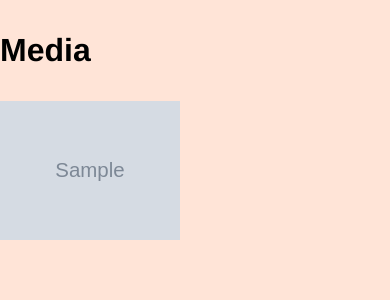
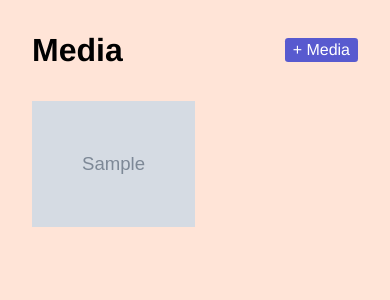
Before and after one commit to frnsys/taozi, a Flask app: template unbag/front/templates/admin/media.html in a window 390 px wide; the page is wider, and only the part inside the window is pictured. Shown: the top 300 px of that part. Run offline with Flask 2, Linux system fonts and the light colour scheme; the template is opened without the code that fills it: most values are stand-ins (such as "Sample title", 1, 10 or a date in 2020); grey boxes marked "Sample" are stand-in pictures; parts of the project's set-up code (start-up, migrations or seed data) failed here and were passed over; some libraries are stand-ins or nearby versions.

Commit message:
css fixes

```diff
--- a/unbag/front/static/admin.css
+++ b/unbag/front/static/admin.css
@@ -59,8 +59,9 @@ header h1 {
 }
 
 main {
-  width: 720px;
+  max-width: 720px;
   margin: 2em auto;
+  padding: 0 2em;
 }
 
 .flashes {
@@ -204,6 +205,7 @@ input[type=checkbox]:checked + label {
 
 .media-preview {
   margin-bottom: 2em;
+  word-break: break-all;
 }
 
 .pagination {
@@ -227,3 +229,13 @@ input[type=checkbox]:checked + label {
     margin: 0 1em;
   }
 }
+@media only screen and (max-width: 720px) {
+  .grid {
+    grid-template-columns: repeat(auto-fit, 33.3%);
+  }
+}
+@media only screen and (max-width: 480px) {
+  .grid {
+    grid-template-columns: repeat(auto-fit, 50%);
+  }
+}
```
